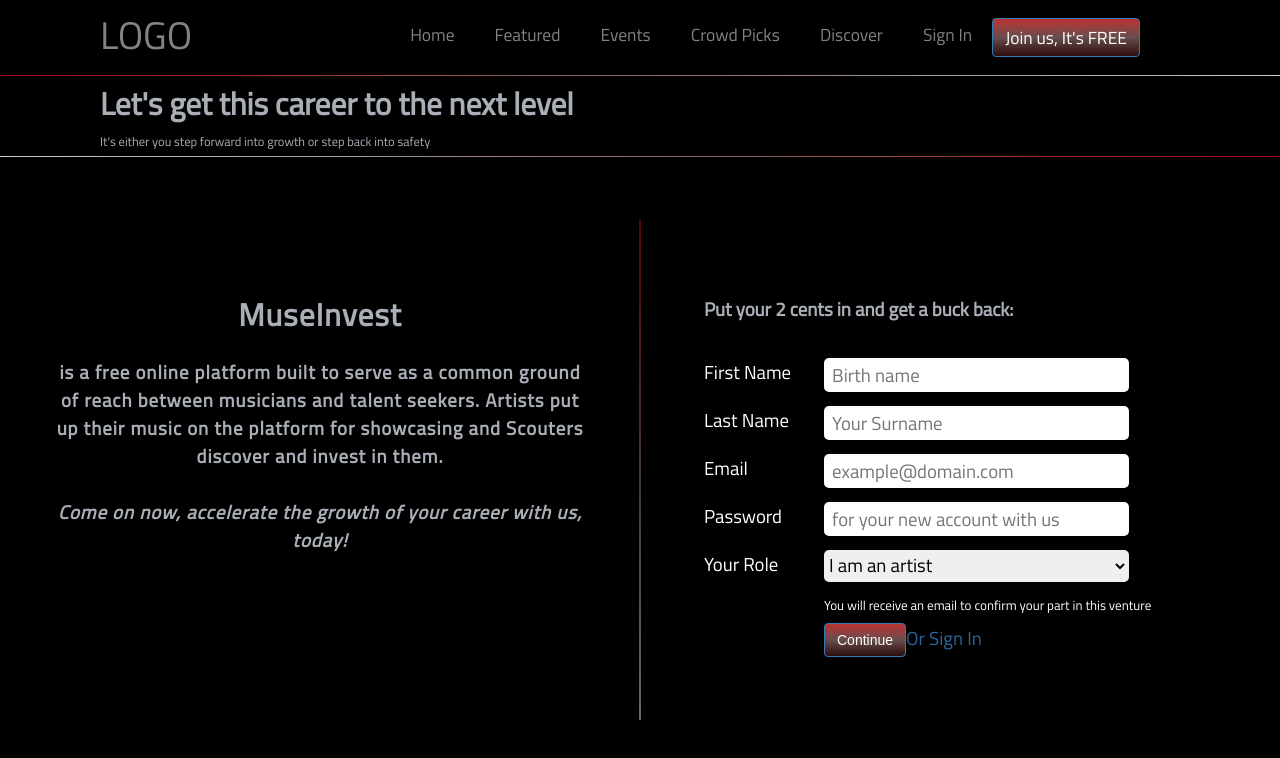
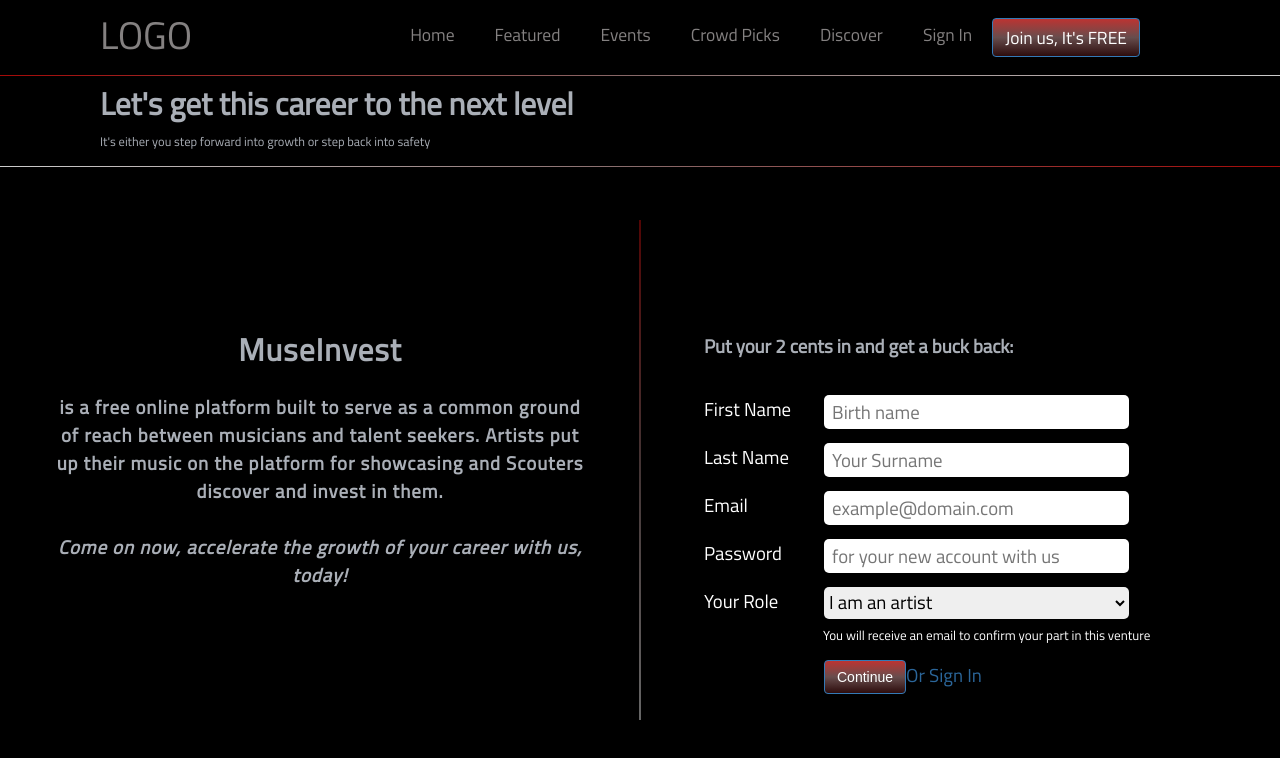
Before and after one commit to Siyanda-Mzam/musinvest, an Angular app in the folder client/: page /signup in a window 1280 px wide. Shown: the top 758 px of the page. Built offline with nearby package versions, Linux system fonts and the light colour scheme.

Commit message:
Handled even more queries

```diff
--- a/client/src/join/sign.component.scss
+++ b/client/src/join/sign.component.scss
@@ -56,16 +56,36 @@
     }
     @media #{ $iPadPort } {
         position: relative;
-        left: 35%;
-        margin: 0 0 0 8%;
-        top: 15%;
+        left: 50%;
+        margin: 0 0 0 -7%;
+        top: 14%;
     }
     @media #{ $iPadLand } {
-        margin: 0 0 0 5%;
+        margin: 35px 0 0 5%;
         width: 45%;
     }
+    @media #{ $GalaxyS5Port } {
+        top: 30%;
+    }
+    @media #{ $lapDesk } {
+        position: relative;
+        top: 35%;
+        margin: 0 5%;
+    }
     p {
-        padding: initial;
+        //padding: initial;
+        font-size: 3em;
+        margin-left: -4px;
+        @media #{ $iPhone4Port } {
+            padding: 3px;
+        }
+        @media #{ $iPhone4Land } {
+            padding: 3px;
+        }
+        @media #{ $iPadLand } {
+            padding: initial;
+        }
+
     }
     h4 {
         font-family: 'Titillium Web';
@@ -93,6 +113,9 @@
             height: 100%;
             .control-group {
                 padding: 10px 0;
+                #confirmation-msg {
+                    padding-left: 3px;
+                }
                 @media #{ $iPadPort } {
                     padding: 23px 0;
                     label {
@@ -135,6 +158,9 @@
                         }
                         @media #{ $iPadPort } {
                             width: 305px;
+                        }
+                        @media #{ $GalaxyS5Port } {
+                                width: 235px;
                         }
                     }
                     a {
@@ -217,6 +243,9 @@
                         font-size: 0.7em;
                         overflow: visible;
                     }
+                    @media #{ $lapDesk } {
+                        top: 273px;
+                    }
                 }
                 label {
                     color: $white;
@@ -248,6 +277,9 @@
     @media #{ $iPadLand } {
         top: 58%;
     }
+    @media #{ $lapDesk} {
+        margin-top: 35px;
+    }
     h2, h4 {
         margin: 0 25%;
     }
@@ -259,7 +291,7 @@
         font-size: 3em;
         padding-top: 20px;
         @media #{ $iPadPort } {
-            margin: 0 5%;
+            margin: 0 10%;
         }
         @media #{ $iPadLand } {
             margin: 0 8%;
--- a/client/src/shared/partials/_variables.scss
+++ b/client/src/shared/partials/_variables.scss
@@ -59,12 +59,12 @@ $iPad3Port: "only screen and (min-device-width : 768px) and (max-device-width :
 
 
 /* Desktops and laptops ----------- */
-$LapDesk: "only screen  and (min-width : 1224px)";
+$lapDesk: "only screen  and (min-width : 1224px)";
 
 
 
 /* Large screens ----------- */
-$LapDeskLarge: "only screen  and (min-width : 1824px)";
+$lapDeskLarge: "only screen  and (min-width : 1824px)";
 
 
 
--- a/client/src/shared/styles/heading.scss
+++ b/client/src/shared/styles/heading.scss
@@ -18,6 +18,7 @@ span, p {
     @media #{ $iPhone4Port } {
         padding-left: 10px;
     }
+
     h1 {
         @include heading(relative, 10px 0 5px 0, 5em, Titillium Web);
         @media #{ $iPhone4Land } {
@@ -26,11 +27,20 @@ span, p {
         @media #{ $iPhone4Port } {
             @include heading(relative, 22px 0 0 0, 2.5em, Titillium Web);
         }
+        @media #{ $iPadPort } {
+            @include heading(relative, 23px 0 0 0, 5em, Titillium Web);
+        }
     }
 }
 
 p {
     @include heading(relative, 0px 0 5px 0, 2em, Titillium Web);
+    @media #{ $iPadLand } {
+        @include heading(relative, 0px 0 15px 0, 2em, Titillium Web);
+    }
+    @media #{ $iPadPort } {
+        @include heading(relative, 0px 0 15px 0, 2.5em, Titillium Web);
+    }
 }
 
 hr.sleek-line {
```
